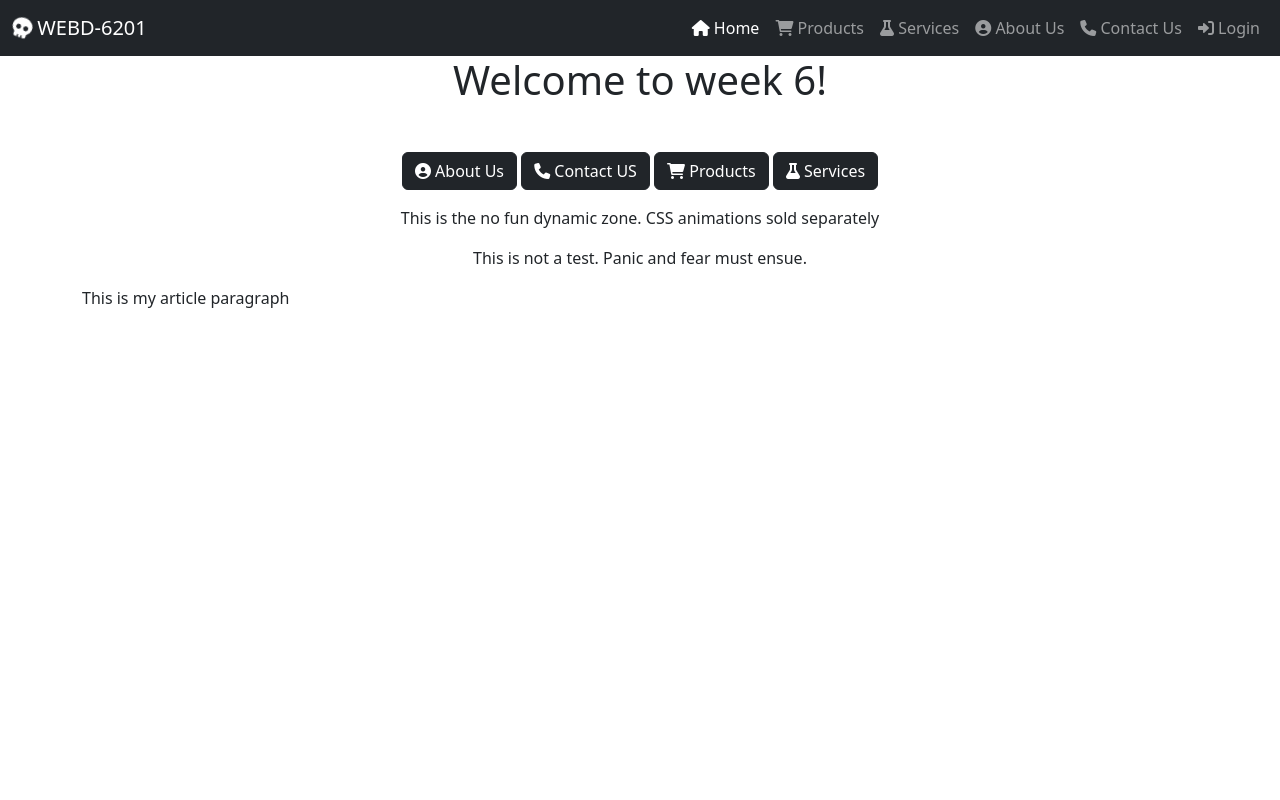
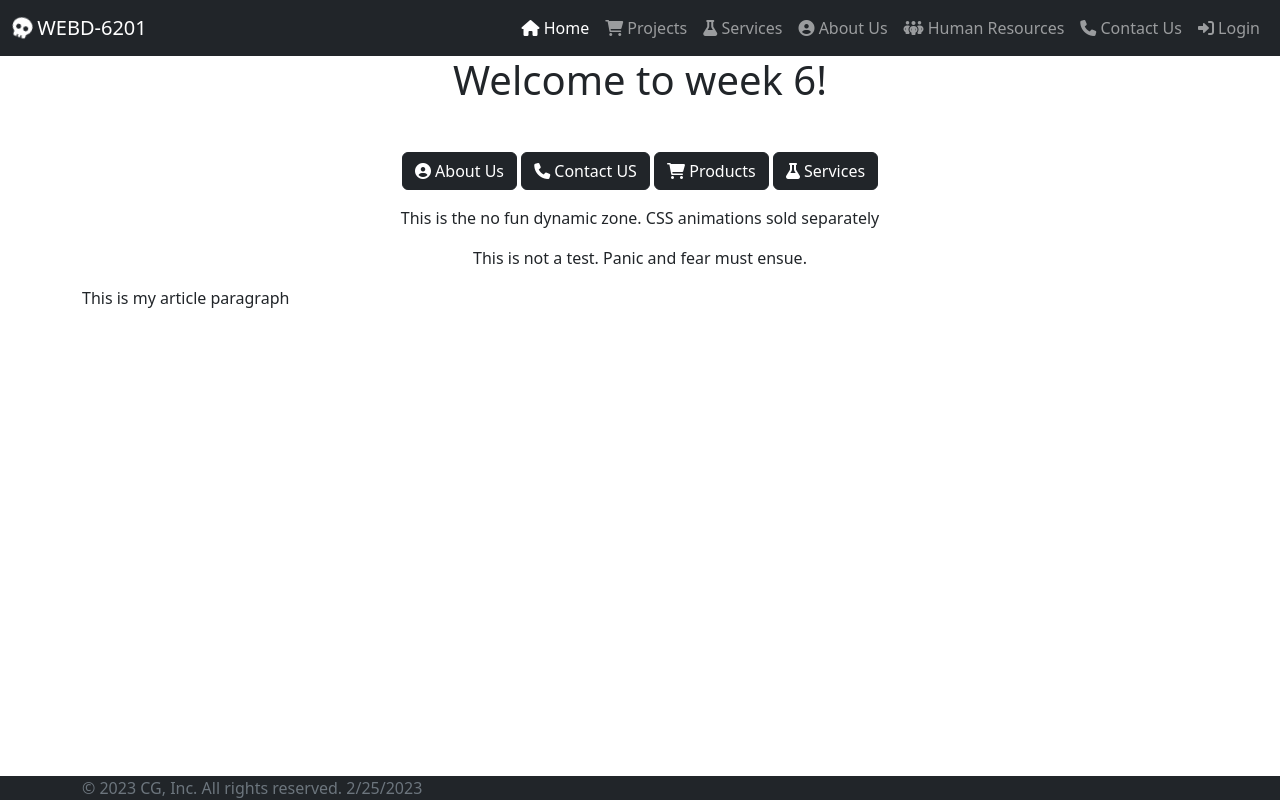
Before and after one commit to MysticGMAN/WEBD-6201-Group-7, a website: page index.html in a window 1280 px wide. Drawn offline with nearby package versions, Linux system fonts and the light colour scheme.

Commit message:
Dom manip and footer and register

```diff
--- a/Scripts/app.js
+++ b/Scripts/app.js
@@ -87,6 +87,7 @@ function LoadHeader(html_data){
     $("header").html(html_data);
     $(`li>a:contains(${document.title})`).addClass("active");
     CheckLogin();
+    SiteWide();
     //$("a.navbar-brand").()
 }
 
@@ -379,40 +380,16 @@ function DisplayRegisterPage() {
 
             let newUser = new core.User(firstName.value, lastName.value, username.value, emailAddress.value, password.value);
 
-            ////
-
-    $(document).ready(function(){
-            $.getJSON("../data/user.json", function(data) {
-                $.each(data, function (){
-                    $.each(this, function(key, value){
-                        $("#user").append(JSON.stringify(newUser.toJSON()));
-                        });
-                    });
-                });
-            });
-            // $.get("../data/user.json", function(data){
+            let jsonUser = newUser.toJSON();
+            console.log(jsonUser);
+            // import jsonfile from "./require";
+            // const file = '../data/user.json';
+            // const obj = {jsonUser};
             //
-            //     for(const u of data.user){
-            //         if(username.value === u.Username && password.value === u.Password){
-            //             newUser.fromJSON(u);
-            //             success = true;
-            //             break;
-            //         }
-            //     }
-            //     if(success){
+            // jsonfile.writeFile(file, obj, function (err){
             //
-            //         sessionStorage.setItem("user", newUser.serialize());
-            //         console.log(sessionStorage.getItem("user"));
-            //         messageArea.removeAttr("class").hide();
-            //
-            //         CheckLogin();
-            //
-            //     }else{
-            //         $("#username").trigger("focus").trigger("select");
-            //         messageArea.addClass("alert alert-danger")
-            //             .text("Error: Invalid Credentials").show();
-            //     }
-            //});
+            // })
+            location.href = "register.html";
 
             $("#cancelButton").on("click", function() {
 
@@ -571,6 +548,30 @@ function DisplayEditContact() {
 
     }
 
+}
+
+function SiteWide (){
+
+    let newName = document.getElementsByTagName("li")[1];
+    newName.innerHTML = "<a class=\"nav-link\" href=\"products.html\"><i class=\"fa-solid fa-cart-shopping\"></i> Projects</a>";
 
 
+    let ulHeader = document.getElementsByTagName("ul")[0];
+    let hrTag = document.createElement("li");
+    hrTag.setAttribute("id", "humanResources");
+    hrTag.setAttribute("class", "nav-item");
+    ulHeader.getElementsByTagName("li")[3].insertAdjacentElement("afterend", hrTag);
+
+    hrTag.innerHTML = "<a class=\"nav-link\" href=\"hr.html\"><i class=\"fa-solid fa-people-group\"></i> Human Resources</a>";
+
+    let footer = document.getElementsByTagName("main")[0];
+    let footerGuts = "<footer class=\"footer mt-auto bg-dark fixed-bottom\">\n" +
+        "  <div class=\"container align-content-right\">\n" +
+        "    <span id=\"footer\" class=\"text-muted\"></span>\n" +
+        "  </div>\n" +
+        "</footer>";
+    footer.insertAdjacentHTML("afterend", footerGuts);
+    let currentDate = "© 2023 CG, Inc. All rights reserved. \t" + new Date().toLocaleDateString();
+    let footerDate = document.getElementById("footer");
+    footerDate.innerText = currentDate;
 }
--- /dev/null
+++ b/Scripts/require.js
@@ -0,0 +1,2 @@
+"use strict"
+const jsonfile = require('jsonfile');
--- a/login.html
+++ b/login.html
@@ -68,6 +68,6 @@
     <script src="./node_modules/bootstrap/dist/js/bootstrap.bundle.min.js"></script>
     <script src="./Scripts/namespace.js"></script>
     <script src="./Scripts/user.js"></script>
-    <script src="./Scripts/app.js"></script>
+    <script type="module" src="./Scripts/app.js"></script>
 </body>
 </html>
--- a/package.json
+++ b/package.json
@@ -7,7 +7,8 @@
     "@fortawesome/fontawesome-free": "^6.2.1",
     "@popperjs/core": "^2.11.6",
     "bootstrap": "^5.2.3",
-    "jquery": "^3.6.3"
+    "jquery": "^3.6.3",
+    "jsonfile": "^6.1.0"
   },
   "devDependencies": {
     "@types/jquery": "^3.5.16"
```
Also changed, not shown: Scripts/namespace.js (line endings or trailing spaces), 3 other files.
